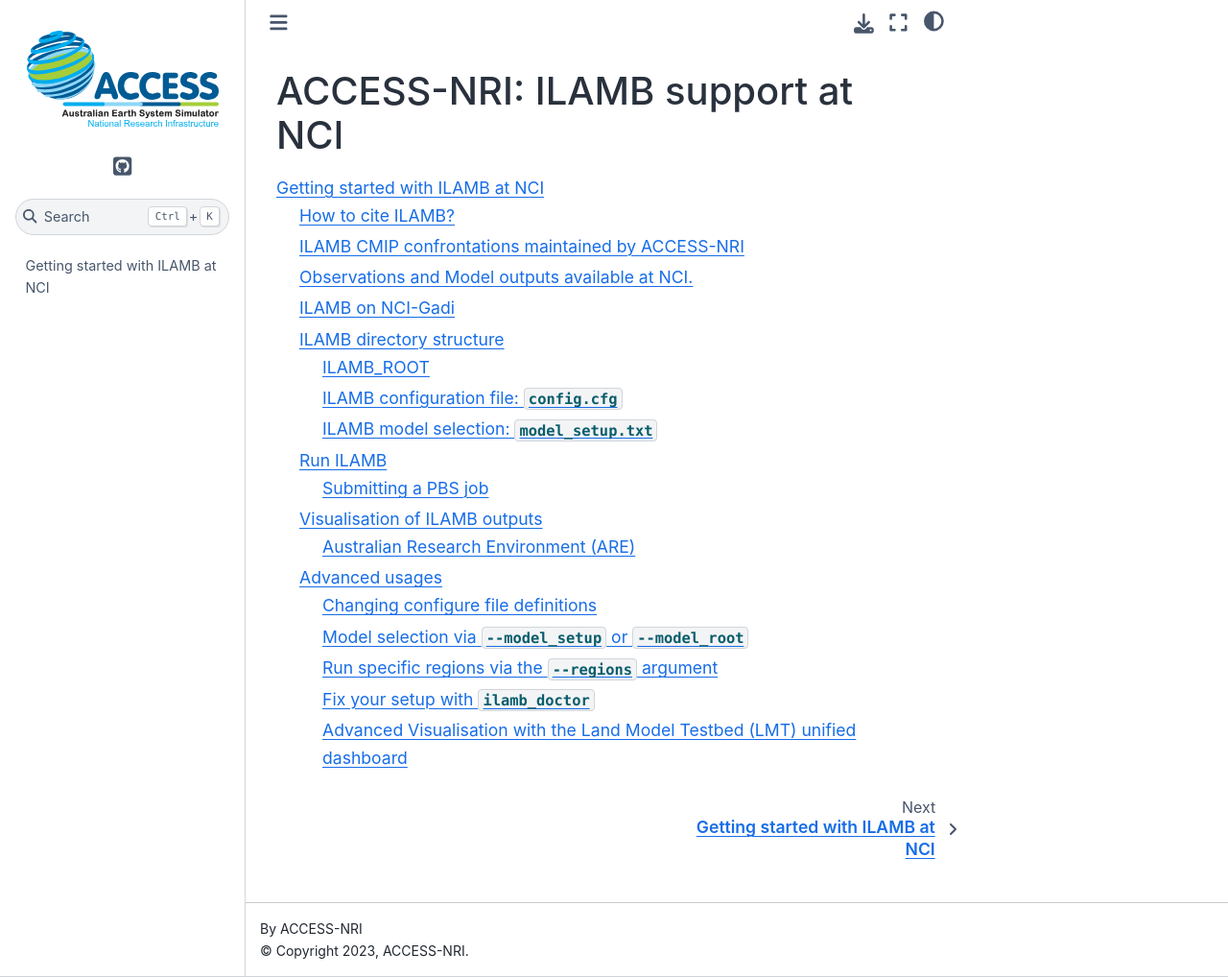
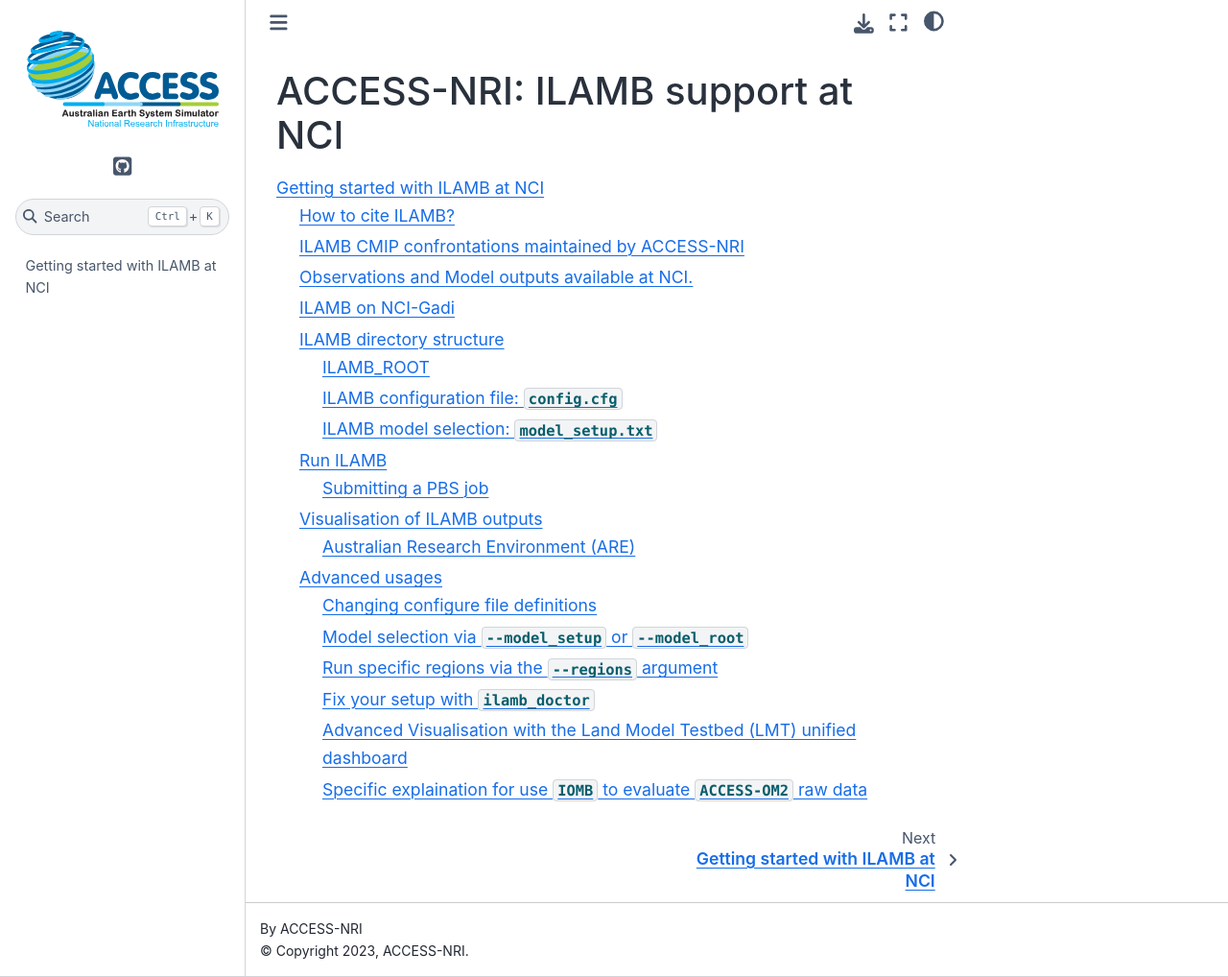
Before and after one commit to ACCESS-NRI/ILAMB-workflow, a Sphinx documentation site: the page built from docs/index.rst, in a window 1280 px wide and 1018 px high. Shown: the whole window at 96% size. Built offline with Sphinx 7.4.7 and the Sphinx Book theme 1.1.4, drawn with Linux system fonts in a browser that asks for light colours; some of the changed lines change nothing that is shown.

Commit message:
Update ILAMB.md

````diff
--- a/docs/source/ILAMB.md
+++ b/docs/source/ILAMB.md
@@ -533,3 +533,108 @@
 ```
 
 and you will see your ilamb result been deployed by LMT.
+
+### Specific explaination for use `IOMB` to evaluate `ACCESS-OM2` raw data
+
+International Ocean Model Benchmarking (IOMB) is a model evaluation tool for Ocean model, it based on `ILAMB` and has the same way to use. Basecally `IOMB` and `ILAMB` are share the core procedure difference is different variables and observational dataset to compare with and different config file.
+
+Since `IOMB` can not read the raw data of `ACCESS-OM2`, we will introduce a new tool to help people to CMORise non-cmip data.
+
+#### ACCESS Post-Processor v4
+ACCESS Post-Processor v4(APP4) is a is a CMORisation tool designed to convert ACCESS model output to ESGF-compliant formats, primarily for publication to CMIP6. It uses CMOR3 and the CMIP6 data request to generate CF-compliant files according to the CMIP6 data standards.
+
+#### install APP4
+[Github repo of APP4](https://github.com/ACCESS-Hive/APP4), clone this repo to your local disk
+```
+git clone https://github.com/ACCESS-Hive/APP4.git
+```
+
+#### setup APP4
+After you clone the repo, you will find the repo structure like this:
+```
+.
+├── CITATION.cff
+├── LICENCE.txt
+├── README.md
+├── check_app4.sh
+├── custom_app4.sh
+├── input_files
+│   ├── ccmi-2022
+│   ├── cmip6-cmor-tables
+│   ├── cmip6_pub_env.yml
+│   ├── custom_mode_cmor-tables
+│   ├── dreq
+│   ├── experiments.csv
+│   ├── grids.csv
+│   ├── grids_om2-025.csv
+│   ├── grids_om2.csv
+│   ├── json
+│   ├── master_map.csv
+│   ├── master_map_ccmi2022.csv
+│   ├── master_map_om2.csv
+│   └── var_subset_lists
+├── multiwrap_app4.sh
+├── multiwrap_qc4.sh
+├── production_app4.sh
+├── production_qc4.sh
+└── subroutines
+    ├── app.py
+    ├── app.pyc
+    ├── app_functions.py
+    ├── app_functions.pyc
+    ├── app_wrapper.py
+    ├── cleanup.sh
+    ├── completion_check.py
+    ├── custom_json_editor.py
+    ├── database_manager.py
+    ├── deprecated
+    ├── dreq_mapping.py
+    ├── qcfigs_index.py
+    ├── quality_check.py
+    └── setup_env.sh
+```
+for `IOMB` we only need some Ocean variables, so first step we need to specify which variable we want.
+so we go to `./input_files/var_subset_lists` and create a new `.txt` file
+```
+cd ./input_files/var_subset_lists
+touch IOMB_variable.txt
+```
+in this new `.txt` file, we could specify `frequency,variable`
+```
+Omon,chl
+Omon,o2
+Omon,no3
+Omon,po4
+Omon,talk
+Omon,dissic
+Omon,mlotst
+Omon,thetao
+Omon,so
+```
+Next step is to change some user options in `custom_app4.sh`
+
+You can define those options based on what you need follow the instruction, here we just provide an example for `IOMB`
+
+To get variables, you can specify attributes like below
+```
+DATA_LOC=/g/data/p73/archive/non-CMIP/ACCESS-ESM1_5/
+EXP_TO_PROCESS=                               # local name of experiment
+VERSION=ESM                                   # select one of: [CM2, ESM, OM2[-025]]
+START_YEAR=1850                               # internal year to begin CMORisation
+END_YEAR=2014                                 # internal year to end CMORisation (inclusive)
+
+VAR_SUBSET=true
+VAR_SUBSET_LIST=input_files/var_subset_lists/IOMB_variable.txt
+
+OUTPUT_LOC=/scratch/$PROJECT/$USER/APP4_output
+PROJECT=$PROJECT                              # NCI project to charge compute; $PROJECT = your default project
+ADDPROJS=( p73 p66 )                          # additional NCI projects to be included in the storage flags
+QUEUE=hugemem                                 # NCI queue to use; hugemem is recommended
+MEM_PER_CPU=24                                # memory (GB) per CPU (recommended: 24 for daily/monthly; 48 for subdaily)
+```
+
+After you get everything done, run `custom_app4.sh`
+```
+bash custom_app4.sh
+```
+then you will get CF-compliant netCDF files in `OUTPUT_LOC`
````
